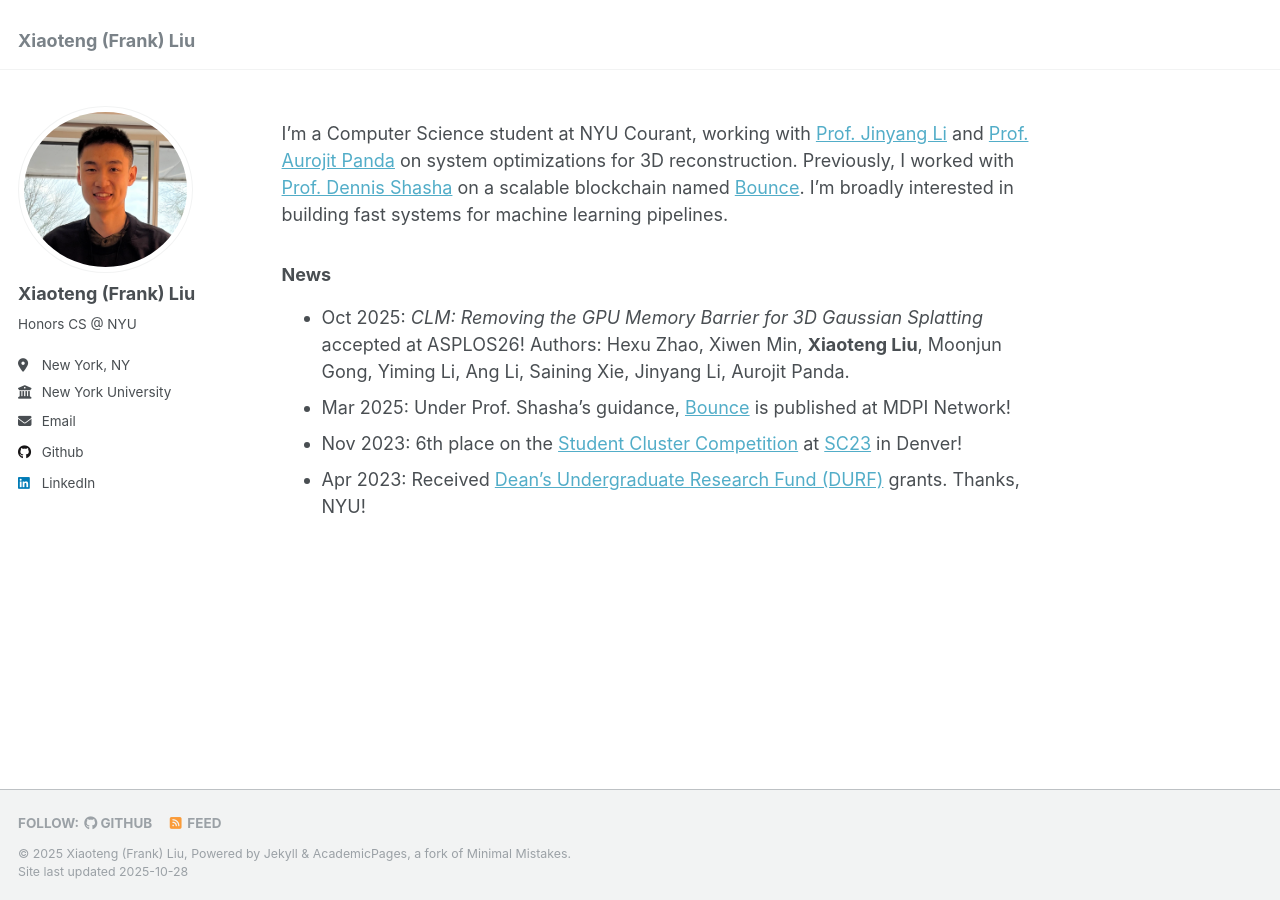
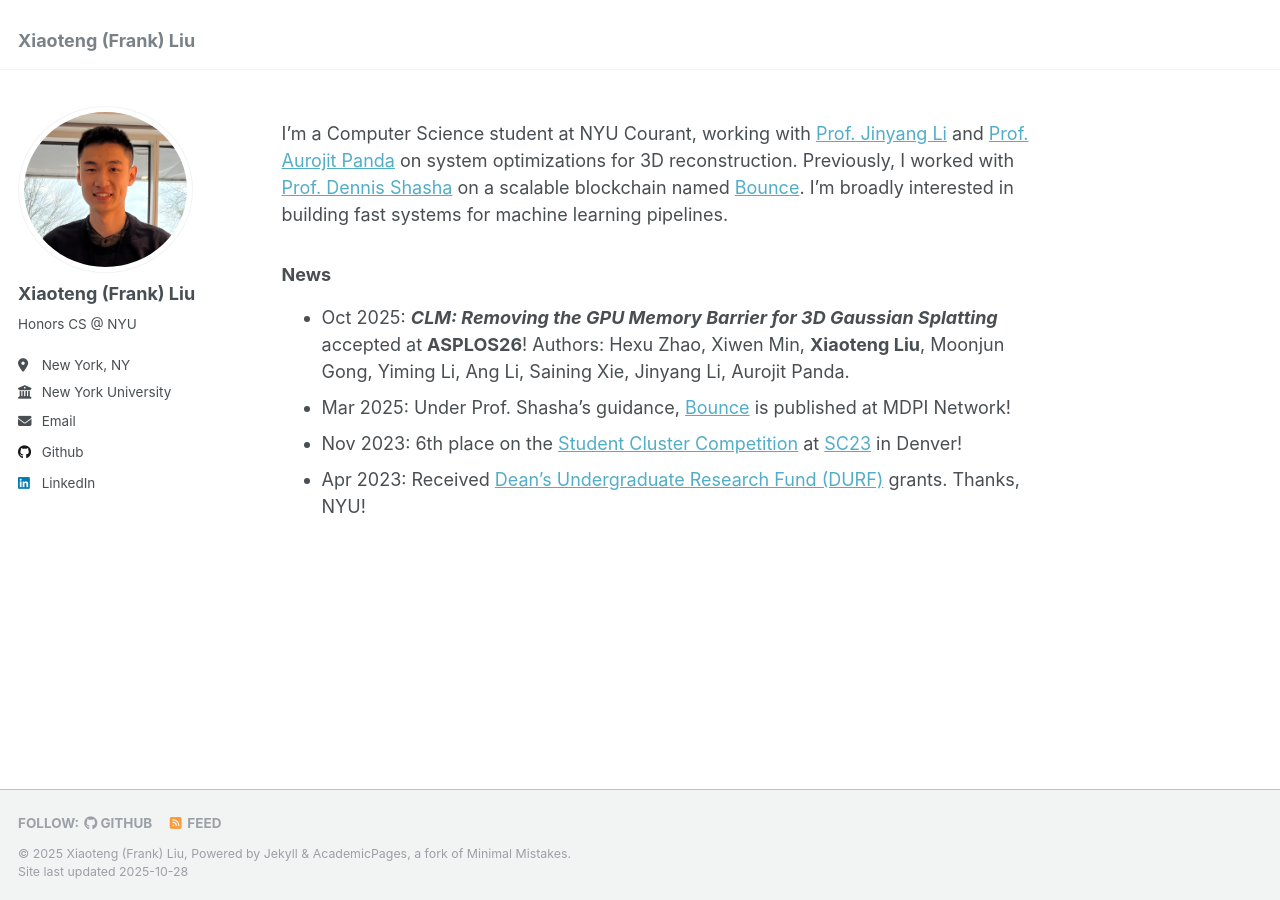
Before and after one commit to lapisliu/lapisliu.github.io, a Jekyll site: the page built from _pages/about.md, in a window 1280 px wide. Built offline with Jekyll 4.4.1, drawn with Linux system fonts in a browser that asks for light colours.

```diff
--- a/_pages/about.md
+++ b/_pages/about.md
@@ -10,7 +10,7 @@ redirect_from:
 I'm a Computer Science student at NYU Courant, working with [Prof. Jinyang Li](https://jinyangli.github.io/) and [Prof. Aurojit Panda](https://cs.nyu.edu/~apanda/) on system optimizations for 3D reconstruction. Previously, I worked with [Prof. Dennis Shasha](https://cs.nyu.edu/~shasha/) on a scalable blockchain named [Bounce](https://www.mdpi.com/2673-8732/5/2/9). I'm broadly interested in building fast systems for machine learning pipelines.
 
 ### News
-- Oct 2025: *CLM: Removing the GPU Memory Barrier for 3D Gaussian Splatting* accepted at ASPLOS26! Authors: Hexu Zhao, Xiwen Min, **Xiaoteng Liu**, Moonjun Gong, Yiming Li, Ang Li, Saining Xie, Jinyang Li, Aurojit Panda.
+- Oct 2025: ***CLM: Removing the GPU Memory Barrier for 3D Gaussian Splatting*** accepted at **ASPLOS26**! Authors: Hexu Zhao, Xiwen Min, **Xiaoteng Liu**, Moonjun Gong, Yiming Li, Ang Li, Saining Xie, Jinyang Li, Aurojit Panda.
 - Mar 2025: Under Prof. Shasha's guidance, [Bounce](https://www.mdpi.com/2673-8732/5/2/9) is published at MDPI Network!
 - Nov 2023: 6th place on the [Student Cluster Competition](https://studentclustercompetition.us/2023/index.html) at [SC23](https://sc23.supercomputing.org/) in Denver!
 - Apr 2023: Received [Dean's Undergraduate Research Fund (DURF)](https://cas.nyu.edu/undergraduate-research/deans-undergraduate-research-fund/DURFG.html) grants. Thanks, NYU!
```
